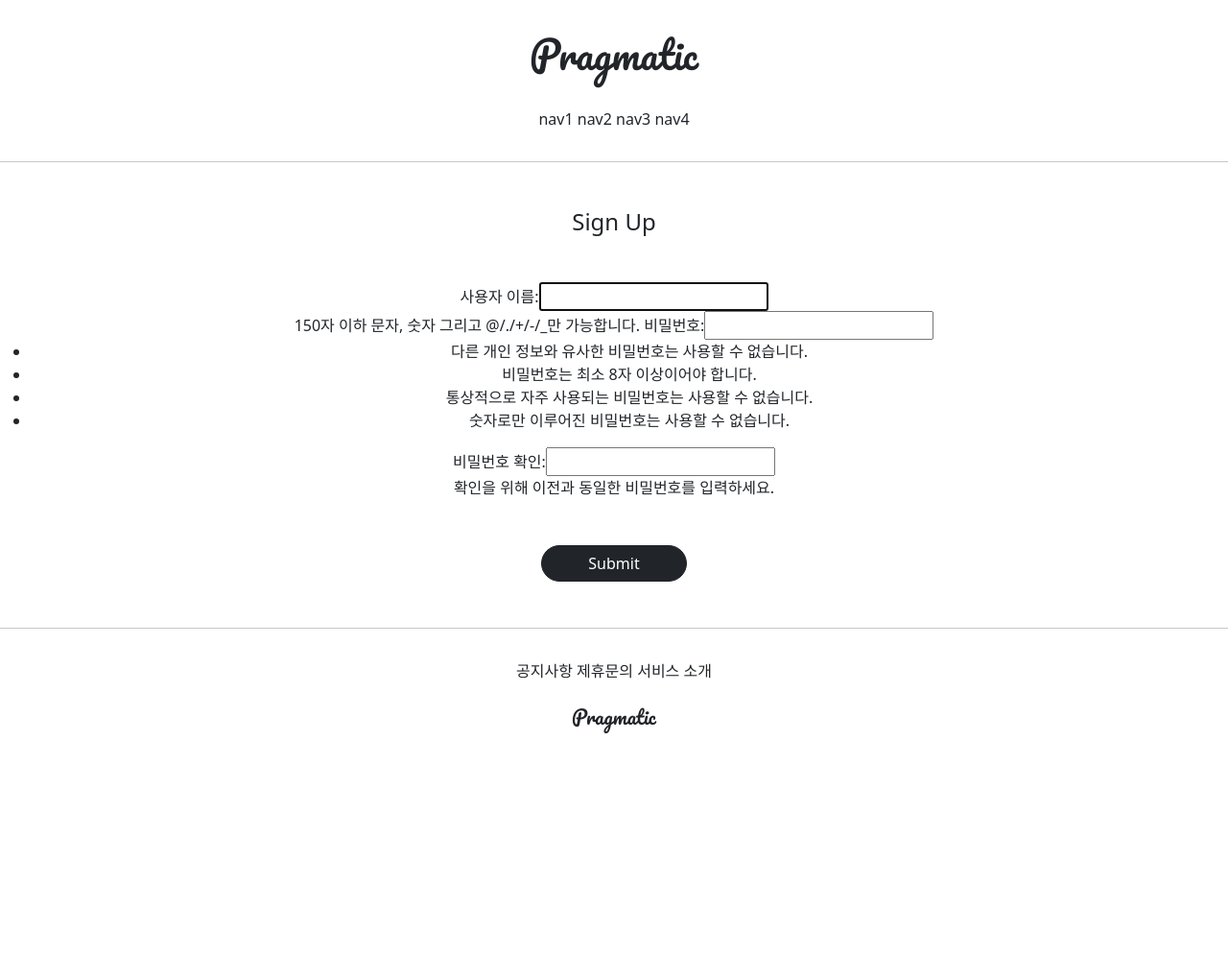
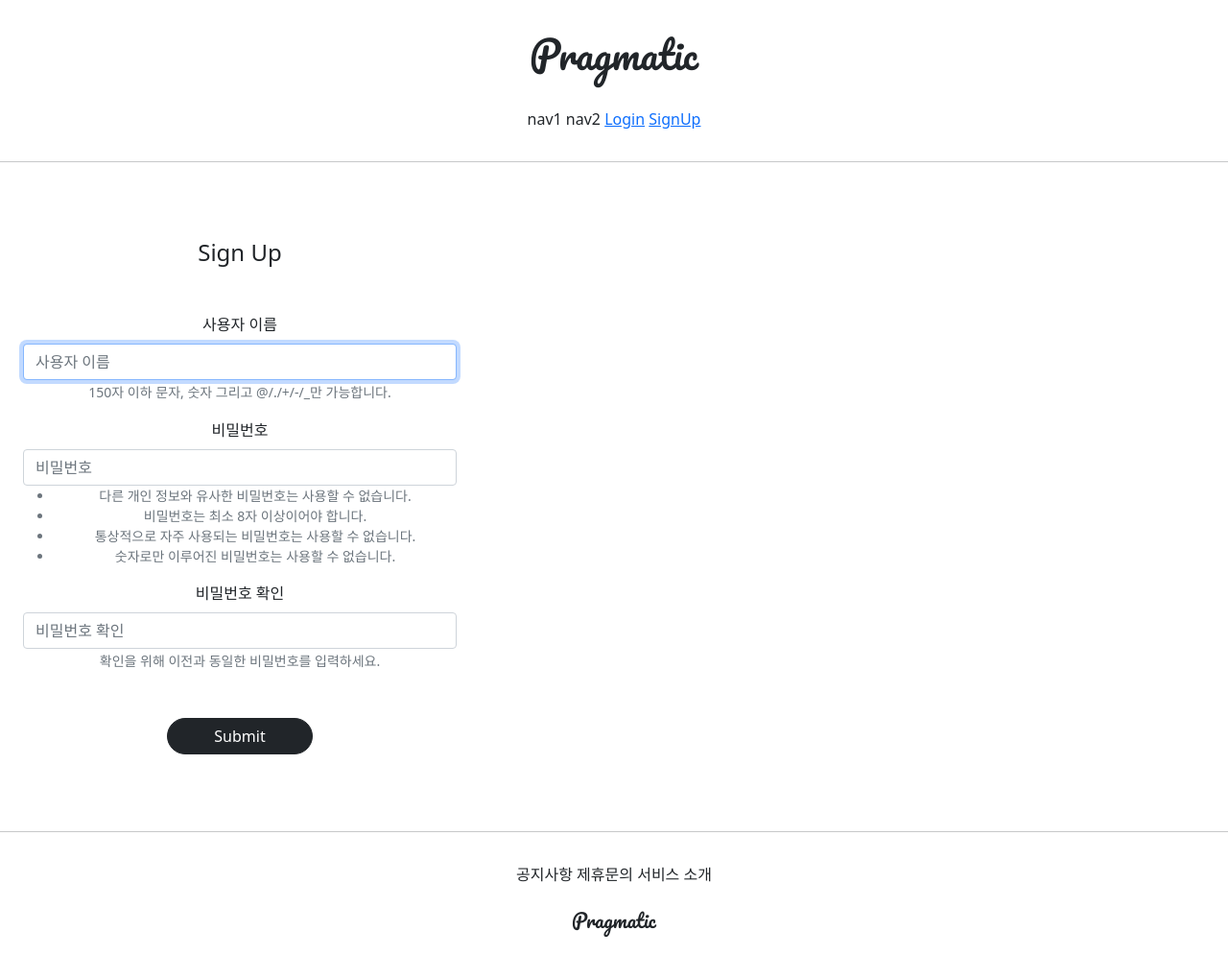
Before and after one commit to oocheol/GIS_2_1, a Django app: page /accounts/create/ in a window 1280 px wide. Shown: the whole page at 96% size. Before the commit the page ends 764 px from the top, so only its background shows below. Run offline with Django 3.2, Linux system fonts and the light colour scheme; parts of the project's set-up code (start-up, migrations or seed data) failed here and were passed over; some libraries are stand-ins or nearby versions.

Commit message:
07/14 2st

```diff
--- a/AI_Project_1/settings.py
+++ b/AI_Project_1/settings.py
@@ -53,7 +53,8 @@ INSTALLED_APPS = [
     'django.contrib.sessions',
     'django.contrib.messages',
     'django.contrib.staticfiles',
-    'accountapp'
+    'accountapp',
+    'bootstrap4'
 ]
 
 
--- a/accountapp/templates/accountapp/create.html
+++ b/accountapp/templates/accountapp/create.html
@@ -1,16 +1,17 @@
 {% extends 'base.html' %}
+{% load bootstrap4 %}
 
 {% block content %}
 
 
-    <div class="text-center">
+    <div class="text-center mw-500">
         <div class="m-5">
             <h4>Sign Up</h4>
         </div>
         <div>
             <form action="{% url 'accountapp:create' %}" method="post">
                 {% csrf_token %}
-                {{ form }}
+                {% bootstrap_form form %}
                 <div class="m-5">
                     <input type="submit"
                        class="btn btn-dark rounded-pill px-5">
--- a/static/base.css
+++ b/static/base.css
@@ -16,3 +16,8 @@
 .pragmatic_footer_button {
     margin-top: 2rem;
 }
+
+.mw-500 {
+    max-width: 500px;
+    padding: 1rem 1.5rem;
+}
--- a/templates/header.html
+++ b/templates/header.html
@@ -5,8 +5,27 @@
     <div class="pragmatic_header_button">
         <span>nav1</span>
         <span>nav2</span>
-        <span>nav3</span>
-        <span>nav4</span>
+
+        {% if not user.is_authenticated %}
+
+        <span>
+            <a href="{% url 'accountapp:login' %}">
+                Login</a>
+        </span>
+        <span>
+            <a href="{% url 'accountapp:create' %}">
+                SignUp
+            </a>
+        </span>
+
+        {% else %}
+        <span>
+            <a href="{% url 'accountapp:logout' %}">
+                Logout
+            </a>
+        </span>
+        {% endif %}
+
     </div>
 
 </div>
```
